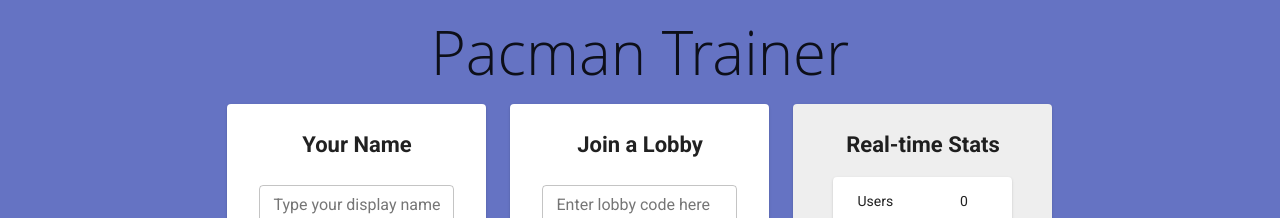
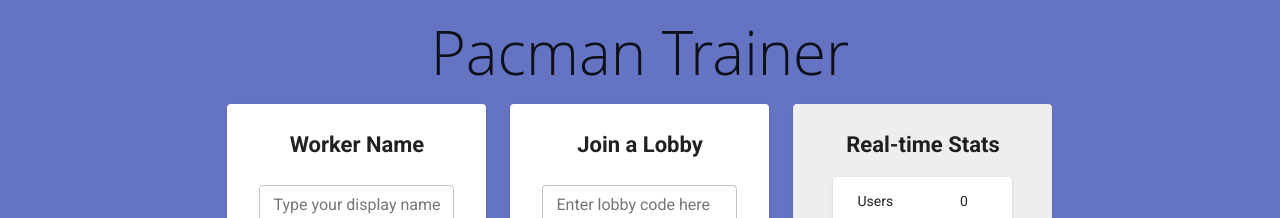
Before and after one commit to masaok/pacman-trainer-web, a React (Create React App) app: page / in a window 1280 px wide. Shown: the top 218 px of the page. Built offline with nearby package versions, Linux system fonts and the light colour scheme; no server answers.

Commit message:
Changing to Worker Name input

```diff
--- a/src/pages/homepage/Homepage.jsx
+++ b/src/pages/homepage/Homepage.jsx
@@ -399,7 +399,7 @@ const Homepage = props => {
       <div className={classes.topPanels}>
         {/* Name Panel */}
         <Paper className={classes.namePanel}>
-          <Typography className={classes.panelTitle}>Your Name</Typography>
+          <Typography className={classes.panelTitle}>Worker Name</Typography>
           <TextField
             className={clsx(classes.field, classes.nameField)}
             label="Type your display name"
```
